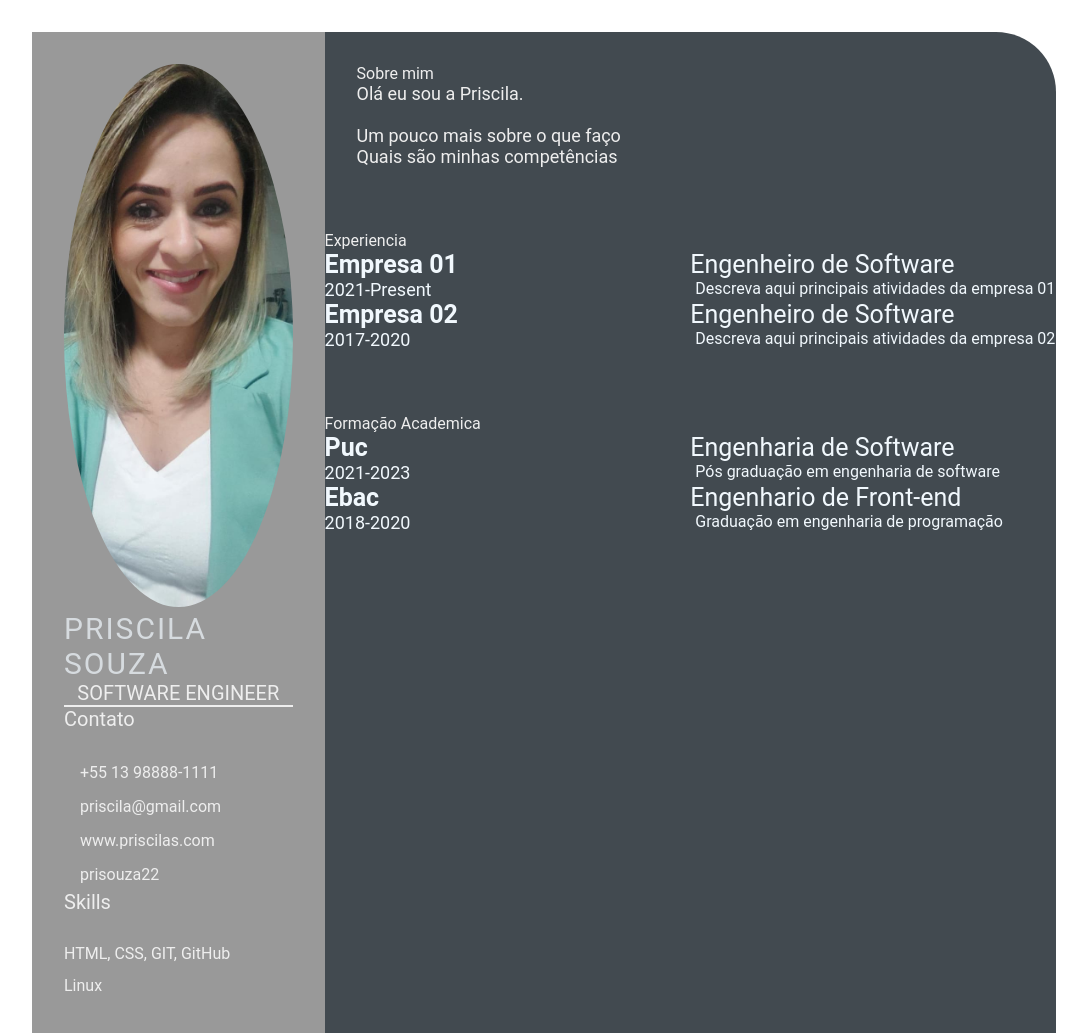
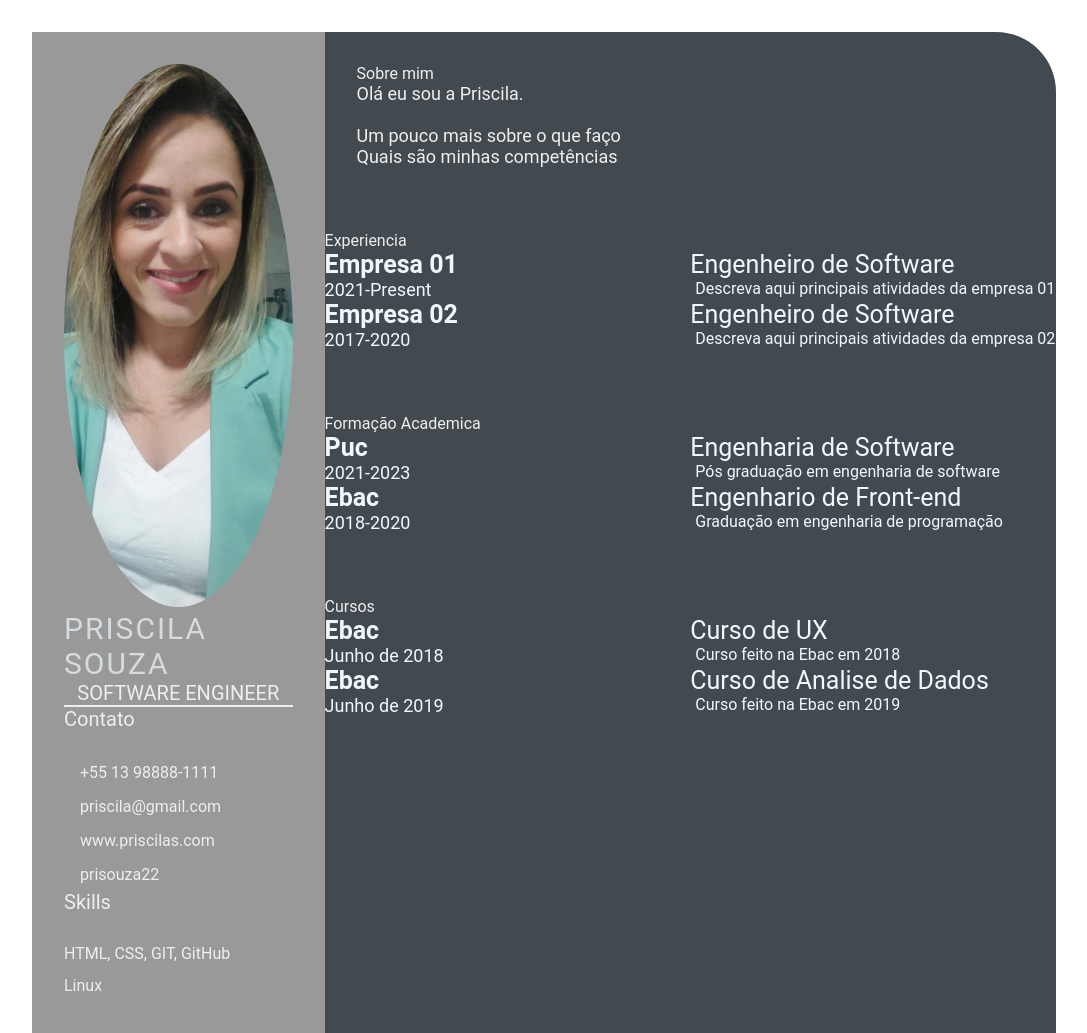
Before and after one commit to Priscilaagit/priscilaagit.github.io, a plain HTML site: page index.html in a window 1280 px wide. Shown: the whole page, without its empty margins (96-1183 px from the left). Drawn offline with Linux system fonts and the light colour scheme.

Commit message:
add cursos (#4)

```diff
--- a/index.html
+++ b/index.html
@@ -96,6 +96,31 @@
                     </p>
                 </div>
             </section>
+            <section class="awards gap">
+                <div class="right-title">Cursos</div>
+                <div class="awards-contents">
+                    <div class="awards-left">
+                        <p class="awards-company-name">Ebac</p>
+                        <P class="awards-time-period">Junho de 2018</p>
+                    </div>
+                    <div class="awards-right">
+                        <p class="awards-name">Curso de UX</p>
+                        <P class="awards-desc">
+                            Curso feito na Ebac em 2018
+                        </p>
+                    </div>
+                    <div class="awards-left">
+                        <p class="awards-company-name">Ebac</p>
+                        <P class="awards-time-period">Junho de 2019</p>
+                    </div>
+                    <div class="awards-right">
+                        <p class="awards-name">Curso de Analise de Dados</p>
+                        <P class="awards-desc">
+                            Curso feito na Ebac em 2019
+                        </p>
+                    </div>
+                </div>
+            </section>
         </section>
     </main>
 </body>
--- a/style.css
+++ b/style.css
@@ -1,4 +1,4 @@
-*{
+* {
     margin: 0;
     padding: 0;
     box-sizing: border-box;
```
